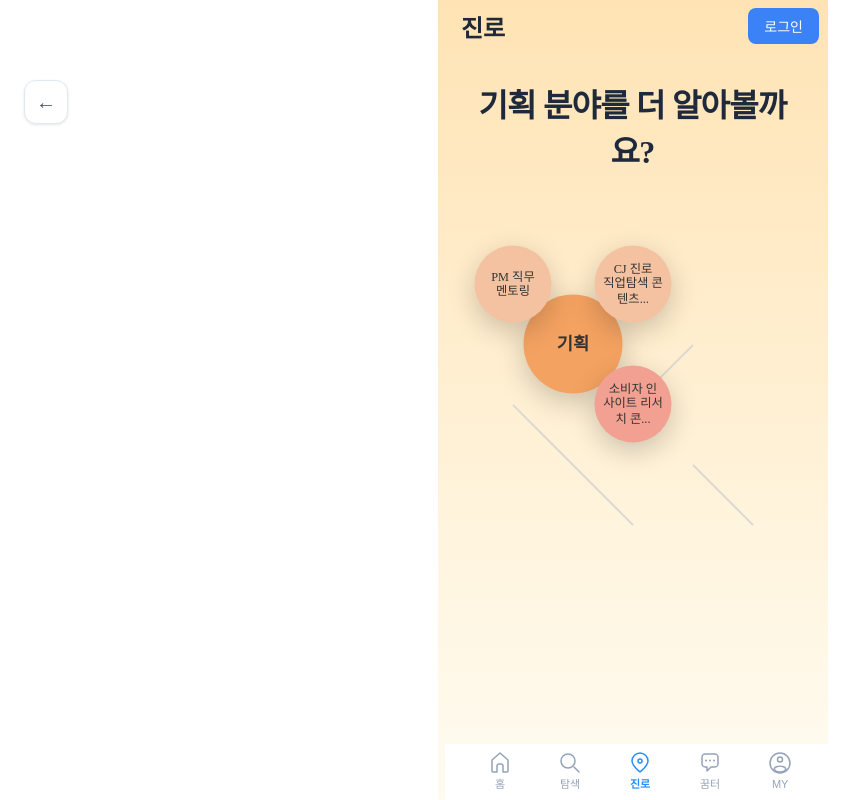
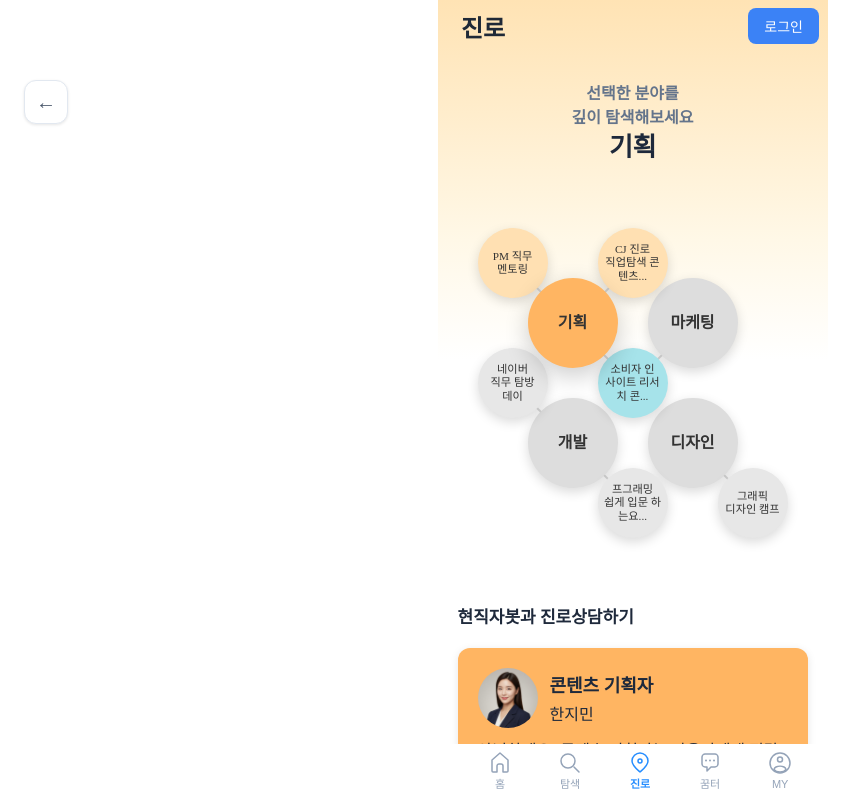
Before and after one commit to seohyun-lee/Kkumgeurimi-FE, a React (Vite) app: page /careermap in a window 1280 px wide. Both pictures are taken after a click on the element "기획". Shown: the top 800 px of the page, without its empty margins (0-867 px from the left). Built offline with nearby package versions, Linux system fonts and the light colour scheme.

Commit message:
feat: 진로상세보기 페이지

```diff
--- a/src/components/ProgramCardBasic.css
+++ b/src/components/ProgramCardBasic.css
@@ -53,8 +53,8 @@
   color: #6b7280;
   padding: 4px 8px;
   border-radius: 999px;
-  font-size: 10px;
-  font-weight: 500;
+  font-size: 13px;
+  font-weight: bold;
   z-index: 2;
 }
 
--- a/src/pages/Career/Career.css
+++ b/src/pages/Career/Career.css
@@ -12,6 +12,8 @@
 
 .career.detail-mode {
   background: linear-gradient(180deg, #FFE3B4 0%, #FFF8E7 30%, #FFFFFF 45%);
+  background-size: 100% 800px;
+  background-repeat: no-repeat;
 }
 
 .container {
@@ -146,9 +148,106 @@
 }
 
 .interest-bubble.selected {
-  transform: scale(1.1);
   z-index: 10;
   box-shadow: 0 8px 25px rgba(0, 0, 0, 0.2);
+}
+
+.interest-bubble.grayed {
+  transition: all 0.3s ease;
+}
+
+.connection-line.connection-grayed {
+  transition: all 0.3s ease;
+}
+
+/* Chat Section */
+.career__chat-section {
+  background: white;
+  margin-top: -180px;
+  margin-bottom: 40px;
+}
+
+.career__chat-card {
+  border-radius: 12px;
+  padding: 20px;
+  margin: 0 20px;
+  width: calc(100% - 40px);
+  display: flex;
+  flex-direction: column;
+  gap: 12px;
+  box-shadow: 0 2px 8px rgba(0, 0, 0, 0.1);
+  position: relative;
+}
+
+.chat-card__header {
+  display: flex;
+  align-items: center;
+  gap: 12px;
+}
+
+.chat-card__avatar {
+  width: 60px;
+  height: 60px;
+  border-radius: 50%;
+  overflow: hidden;
+  flex-shrink: 0;
+}
+
+.chat-card__avatar img {
+  width: 100%;
+  height: 100%;
+  object-fit: cover;
+}
+
+.chat-card__info {
+  flex: 1;
+}
+
+.chat-card__title {
+  font-size: 18px;
+  font-weight: 700;
+  color: #1e293b;
+  margin: 0 0 4px 0;
+}
+
+.chat-card__name {
+  font-size: 16px;
+  font-weight: 400;
+  color: #1e293b;
+  margin: 0;
+}
+
+.chat-card__description {
+  font-size: 16px;
+  line-height: 1.4;
+  color: #1e293b;
+  margin: 0;
+}
+
+.chat-card__footer {
+  display: flex;
+  justify-content: center;
+  margin-top: 16px;
+}
+
+.chat-card__button {
+  border: none;
+  border-radius: 8px;
+  width: 300px;
+  height: 40px;
+  font-size: 14px;
+  font-weight: 600;
+  color: #374151;
+  cursor: pointer;
+  transition: all 0.2s ease;
+  white-space: nowrap;
+  box-shadow: 0 1px 3px rgba(0, 0, 0, 0.1);
+}
+
+.chat-card__button:hover {
+  background: #f8fafc;
+  transform: translateY(-1px);
+  box-shadow: 0 2px 8px rgba(0, 0, 0, 0.15);
 }
 
 .bubble-large {
--- a/src/pages/Career/Career.jsx
+++ b/src/pages/Career/Career.jsx
@@ -48,7 +48,7 @@ const Career = () => {
               name: '기획',
               categoryId: 1,
               size: 'large',
-              color: '#F4A261',
+              color: '#FFB562',
               x: -60,
               y: -140,
               type: 'interest'
@@ -58,7 +58,7 @@ const Career = () => {
               name: '개발',
               categoryId: 2,
               size: 'large',
-              color: '#2A9D8F',
+              color: '#F28C8C',
               x: -60,
               y: -20,
               type: 'interest'
@@ -68,7 +68,7 @@ const Career = () => {
               name: '마케팅',
               categoryId: 3,
               size: 'large',
-              color: '#E76F51',
+              color: '#6ECEDA',
               x: 60,
               y: -140,
               type: 'interest'
@@ -78,7 +78,7 @@ const Career = () => {
               name: '디자인',
               categoryId: 4,
               size: 'large',
-              color: '#8B9DC3',
+              color: '#A8D1FF',
               x: 60,
               y: -20,
               type: 'interest'
@@ -90,7 +90,7 @@ const Career = () => {
               name: 'PM 직무\n멘토링',
               parentIds: ['planning'],
               size: 'small',
-              color: '#F4C2A1',
+              color: '#FFE0B2',
               x: -120,
               y: -200,
               type: 'program'
@@ -100,7 +100,7 @@ const Career = () => {
               name: 'CJ 진로\n직업탐색 콘\n텐츠...',
               parentIds: ['planning'],
               size: 'small',
-              color: '#F4C2A1',
+              color: '#FFE0B2',
               x: 0,
               y: -200,
               type: 'program'
@@ -110,7 +110,7 @@ const Career = () => {
               name: '네이버\n직무 탐방\n데이',
               parentIds: ['development'],
               size: 'small',
-              color: '#7BC4C4',
+              color: '#FFD5D5',
               x: -120,
               y: -80,
               type: 'program'
@@ -120,7 +120,7 @@ const Career = () => {
               name: '소비자 인\n사이트 리서\n치 콘...',
               parentIds: ['marketing', 'planning'],
               size: 'small',
-              color: '#F1A091',
+              color: '#A6E3EA',
               x: 0,
               y: -80,
               type: 'program'
@@ -130,7 +130,7 @@ const Career = () => {
               name: '프그래밍\n쉽게 입문 하\n는요...',
               parentIds: ['development'],
               size: 'small',
-              color: '#7BC4C4',
+              color: '#FFD5D5',
               x: 0,
               y: 40,
               type: 'program'
@@ -140,7 +140,7 @@ const Career = () => {
               name: '그래픽\n디자인 캠프',
               parentIds: ['design'],
               size: 'small',
-              color: '#A8C4E2',
+              color: '#D0E8FF',
               x: 120,
               y: 40,
               type: 'program'
@@ -249,6 +249,17 @@ const Career = () => {
     setSelectedInterest(null);
   };
 
+  // 선택한 큰 노드에 해당하는 작은 노드 색상 반환
+  const getMinorColor = (interestId) => {
+    const colorMapping = {
+      'planning': '#FFE0B2',
+      'development': '#FFD5D5',
+      'marketing': '#A6E3EA',
+      'design': '#D0E8FF'
+    };
+    return colorMapping[interestId] || '#FFE0B2';
+  };
+
   const getRecommendedPrograms = () => {
     return [
       {
@@ -291,8 +302,10 @@ const Career = () => {
         program.parentIds.forEach(parentId => {
           const parent = data.interests.find(interest => interest.id === parentId);
           if (parent) {
-            const isHidden = currentState === 'detail' && selectedInterest &&
-              (program.id !== selectedInterest.id && !program.parentIds.includes(selectedInterest.id) && parent.id !== selectedInterest.id);
+            const isConnected = currentState === 'detail' && selectedInterest &&
+              (program.parentIds.includes(selectedInterest.id) || parent.id === selectedInterest.id);
+
+            const isGrayed = currentState === 'detail' && selectedInterest && !isConnected;
 
             const deltaX = program.x - parent.x;
             const deltaY = program.y - parent.y;
@@ -302,14 +315,14 @@ const Career = () => {
             connections.push(
               <div
                 key={`${parent.id}-${program.id}`}
-                className={`connection-line ${isHidden ? 'connection-hidden' : ''}`}
+                className={`connection-line ${isGrayed ? 'connection-grayed' : ''}`}
                 style={{
                   position: 'absolute',
                   left: `calc(50% + ${parent.x}px)`,
                   top: `calc(50% + ${parent.y}px)`,
                   width: `${length}px`,
                   height: '2px',
-                  backgroundColor: '#D3D3D3',
+                  backgroundColor: isGrayed ? '#D3D3D3' : '#D3D3D3',
                   transformOrigin: '0 50%',
                   transform: `rotate(${angle}deg)`,
                   opacity: 0.8,
@@ -331,20 +344,25 @@ const Career = () => {
     const allBubbles = [...data.interests, ...data.programs];
 
     return allBubbles.map(bubble => {
-      const isHidden = currentState === 'detail' && selectedInterest &&
-        (bubble.id !== selectedInterest.id &&
-         (bubble.type === 'program' ? !bubble.parentIds?.includes(selectedInterest.id) : bubble.id !== selectedInterest.id));
-
-      const isSelected = currentState === 'detail' && selectedInterest &&
+      const isConnected = currentState === 'detail' && selectedInterest &&
         (bubble.id === selectedInterest.id ||
          (bubble.type === 'program' && bubble.parentIds?.includes(selectedInterest.id)));
+
+      const isGrayed = currentState === 'detail' && selectedInterest && !isConnected;
+      const isSelected = currentState === 'detail' && selectedInterest && bubble.id === selectedInterest.id;
+
+      // 회색 처리될 때 사용할 색상
+      let backgroundColor = bubble.color;
+      if (isGrayed) {
+        backgroundColor = bubble.size === 'large' ? '#DDDDDD' : '#E7E7E7';
+      }
 
       return (
         <div
           key={bubble.id}
-          className={`interest-bubble bubble-${bubble.size} ${isHidden ? 'hidden' : ''} ${isSelected ? 'selected' : ''}`}
+          className={`interest-bubble bubble-${bubble.size} ${isGrayed ? 'grayed' : ''} ${isSelected ? 'selected' : ''}`}
           style={{
-            backgroundColor: bubble.color,
+            backgroundColor: backgroundColor,
             left: `calc(50% + ${bubble.x}px - ${bubble.size === 'large' ? '45px' : bubble.size === 'medium' ? '48px' : '35px'})`,
             top: `calc(50% + ${bubble.y}px - ${bubble.size === 'large' ? '45px' : bubble.size === 'medium' ? '48px' : '35px'})`
           }}
@@ -402,7 +420,10 @@ const Career = () => {
               <h1 className="interest-title">기획, 개발,<br />마케팅, 디자인</h1>
             </>
           ) : (
-            <h1>{selectedInterest?.name} 분야를 더 알아볼까요?</h1>
+            <>
+              <p className="intro-text">선택한 분야를<br />깊이 탐색해보세요</p>
+              <h1 className="interest-title">{selectedInterest?.name}</h1>
+            </>
           )}
         </div>
 
@@ -421,26 +442,43 @@ const Career = () => {
           )}
         </div>
 
-        {currentState === 'detail' && selectedInterest && (
-          <div className="detail-section active">
-            <div className="job-info">
-              <h2>{selectedInterest.title}</h2>
-              <div dangerouslySetInnerHTML={{ __html: selectedInterest.description }} />
-            </div>
 
-            <div className="mentor-section">
-              <div className="mentor-header">
-                <h3>관련 멘토</h3>
+      </div>
+
+      {currentState === 'detail' && selectedInterest && (
+        <section className="career__chat-section">
+          <div className="career__section-header">
+            <h2 className="career__section-title">현직자봇과 진로상담하기</h2>
+          </div>
+          <div className="career__chat-card" style={{ backgroundColor: selectedInterest?.color }}>
+            <div className="chat-card__header">
+              <div className="chat-card__avatar">
+                <img src="/mock_image_url/korean_woman_1.jpeg" alt="콘텐츠 기획자" />
               </div>
-              <div className="mentor-cards">
-                {renderMentors()}
+              <div className="chat-card__info">
+                <h3 className="chat-card__title">콘텐츠 기획자</h3>
+                <p className="chat-card__name">한지민</p>
               </div>
             </div>
+            <p className="chat-card__description">
+              안녕하세요! 콘텐츠 기획자는 사용자에게 전달할 정보나 이야기를 목적에 맞게 설계하고 효과적으로 구성합니다.
+            </p>
+            <div className="chat-card__footer">
+              <button
+                className="chat-card__button"
+                style={{
+                  backgroundColor: getMinorColor(selectedInterest?.id)
+                }}
+              >
+                대화하기
+              </button>
+            </div>
           </div>
-        )}
-      </div>
+        </section>
+      )}
 
-      <section className="career__programs-section">
+      {currentState === 'default' && (
+        <section className="career__programs-section">
           <div className="career__section-header">
             <h2 className="career__section-title">나에게 딱 맞는 추천 프로그램</h2>
             <span
@@ -465,6 +503,7 @@ const Career = () => {
             ))}
           </div>
         </section>
+      )}
     </div>
   );
 };
```
Also changed, not shown: src/assets/icons/back.svg (added).
